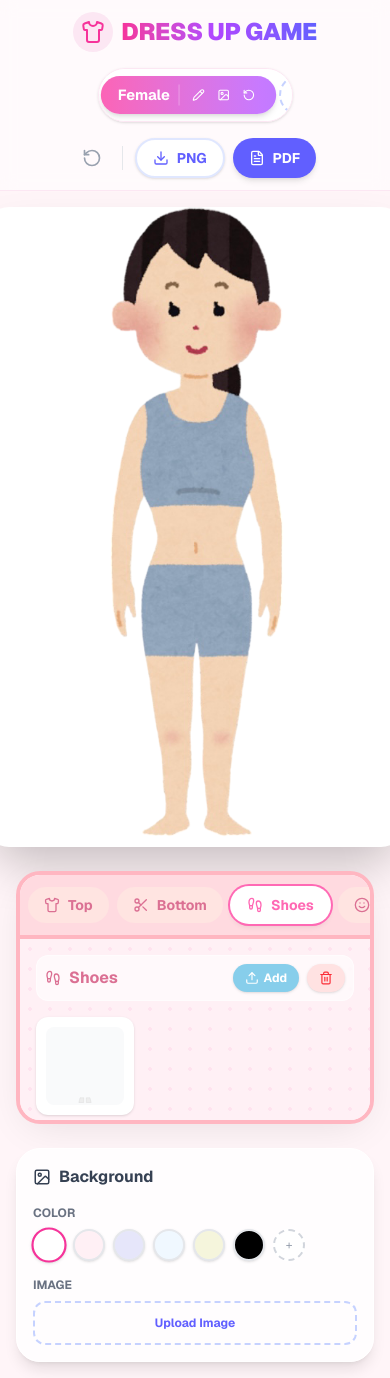
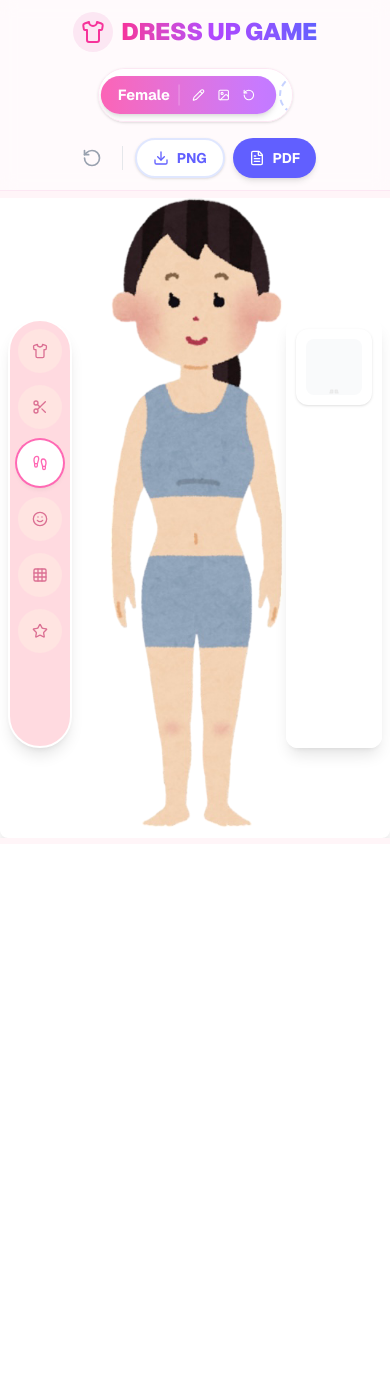
Before and after one commit to Napapakph/dress_up_game, a Next.js app: page / in a window 390 px wide. After the commit the page ends 844 px from the top, so only its background shows below. Built offline with nearby package versions, Linux system fonts and the light colour scheme.

Commit message:
"update-mobile-ui"

```diff
--- a/src/app/page.tsx
+++ b/src/app/page.tsx
@@ -550,10 +550,10 @@ export default function DressUpPage() {
       </header>
 
       {/* Main Layout */}
-      <main className="flex-1 flex flex-col md:flex-row overflow-hidden relative p-4 gap-6 items-center justify-center">
+      <main className="flex-1 flex flex-col md:flex-row overflow-hidden relative p-0 md:p-4 gap-0 md:gap-6 items-center justify-center">
 
-        {/* Left: Wardrobe Shelf - Floating Panel */}
-        <section className="w-full md:w-[320px] lg:w-[380px] h-[30vh] md:h-[85vh] z-20 order-2 md:order-1 flex-shrink-0">
+        {/* Left: Wardrobe Shelf - Floating Overlay on Mobile, Panel on Desktop */}
+        <section className="absolute inset-0 z-20 pointer-events-none md:static md:pointer-events-auto md:w-[320px] lg:w-[380px] md:h-[85vh] order-2 md:order-1 flex-shrink-0">
           <WardrobeShelf
              categories={categories}
              selectedCategory={selectedCategory}
@@ -566,9 +566,9 @@ export default function DressUpPage() {
         </section>
 
         {/* Center: Stage */}
-        <section className="relative flex-1 h-[50vh] md:h-[85vh] flex items-center justify-center order-1 md:order-2">
+        <section className="relative w-full h-full md:flex-1 md:h-[85vh] flex items-center justify-center order-1 md:order-2 bg-gray-50 md:bg-transparent">
            <div
-             className="relative w-full h-full max-w-[500px] flex items-center justify-center rounded-3xl overflow-hidden shadow-2xl transition-all"
+             className="relative w-full h-full md:max-w-[500px] flex items-center justify-center md:rounded-3xl overflow-hidden shadow-none md:shadow-2xl transition-all"
              style={{
                  background: background.type === 'color' ? background.value : `url(${background.value}) center/cover no-repeat`
              }}
@@ -587,8 +587,10 @@ export default function DressUpPage() {
            </div>
         </section>
 
-        {/* Right: Background Tools */}
-        <section className="w-full md:w-[200px] h-auto md:h-[85vh] z-20 order-3 flex flex-col gap-4">
+        {/* Right: Background Tools - Hidden on mobile for now to match design or stacked below? Keeping stacked below but it might be off-screen if h-full.
+            Let's keep it visible but maybe accessible via toggle later. For now, standard flow.
+        */}
+        <section className="hidden md:flex w-full md:w-[200px] h-auto md:h-[85vh] z-20 order-3 flex-col gap-4">
              <div className="bg-white/80 backdrop-blur-md p-4 rounded-3xl border border-white shadow-lg flex flex-col gap-4 h-full overflow-y-auto">
                  <h3 className="font-bold text-gray-700 flex items-center gap-2"><ImageIcon size={18}/> Background</h3>
 
@@ -621,12 +623,15 @@ export default function DressUpPage() {
              </div>
         </section>
 
-        {/* Layer Controls - Positioned absolute in main */}
+        {/* Layer Controls - Bottom bar on mobile, Right side on desktop */}
         {selectedId && (
-            <div className="absolute top-1/2 right-4 transform -translate-y-1/2 flex flex-col items-center gap-2 bg-white/90 p-3 rounded-lg shadow-lg border border-indigo-100 backdrop-blur-sm z-50 order-4">
-                <span className="text-[10px] font-bold text-gray-400 mb-1">LAYER</span>
-                <button onMouseDown={() => handleLayerChange('up')} className="p-2 bg-indigo-50 text-indigo-500 rounded hover:bg-indigo-100 transition">▲</button>
-                <button onMouseDown={() => handleLayerChange('down')} className="p-2 bg-indigo-50 text-indigo-500 rounded hover:bg-indigo-100 transition">▼</button>
+            <div className="absolute z-50 bg-white/90 backdrop-blur-sm border border-indigo-100 shadow-lg flex items-center justify-center
+                          bottom-6 left-1/2 -translate-x-1/2 flex-row gap-4 p-2 rounded-full w-auto
+                          md:top-1/2 md:right-4 md:left-auto md:bottom-auto md:-translate-y-1/2 md:translate-x-0 md:flex-col md:gap-2 md:p-3 md:rounded-lg">
+                <span className="text-[10px] font-bold text-gray-400 mb-0 md:mb-1 hidden md:block">LAYER</span>
+                <button onMouseDown={() => handleLayerChange('up')} className="p-2 bg-indigo-50 text-indigo-500 rounded-full md:rounded hover:bg-indigo-100 transition shadow-sm" title="Bring Forward">▲</button>
+                <div className="w-px h-4 bg-gray-300 md:hidden"></div>
+                <button onMouseDown={() => handleLayerChange('down')} className="p-2 bg-indigo-50 text-indigo-500 rounded-full md:rounded hover:bg-indigo-100 transition shadow-sm" title="Send Backward">▼</button>
             </div>
         )}
 
--- a/src/components/WardrobeShelf.tsx
+++ b/src/components/WardrobeShelf.tsx
@@ -82,16 +82,21 @@ export default function WardrobeShelf({
   };
 
   return (
-    <div className={`flex flex-col h-full bg-[#fff0f5] border-4 rounded-3xl overflow-hidden shadow-[0_10px_40px_-10px_rgba(0,0,0,0.1)] font-medium transition-colors ${isDeleteMode ? 'border-red-300' : 'border-[#ffb6c1]'}`}>
-      {/* Wardrobe Header/Tabs */}
-      <div className="bg-[#ffdae0] px-2 py-3 border-b-4 border-inherit flex items-center gap-2 overflow-x-auto no-scrollbar">
+    <div className={`flex md:flex-col h-full bg-transparent md:bg-[#fff0f5] border-0 md:border-4 rounded-3xl overflow-visible md:overflow-hidden shadow-none md:shadow-[0_10px_40px_-10px_rgba(0,0,0,0.1)] font-medium transition-colors ${isDeleteMode ? 'border-red-300' : 'border-[#ffb6c1]'}`}>
+
+      {/* Wardrobe Header/Tabs -> Floating Left Sidebar on Mobile, Top Bar on Desktop */}
+      <div className={`
+          pointer-events-auto absolute left-2 top-32 bottom-24 w-16 h-auto overflow-y-auto flex flex-col gap-3 p-2 rounded-full border-2 border-white shadow-lg z-30 no-scrollbar bg-[#ffdae0]
+          md:static md:translate-y-0 md:bg-[#ffdae0] md:w-full md:h-auto md:max-h-none md:flex-row md:items-center md:gap-2 md:overflow-y-hidden md:overflow-x-auto md:border-0 md:border-b-4 md:border-inherit md:py-3 md:px-2 md:rounded-none md:shadow-none
+      `}>
         {categories.map((cat) => (
           <button
             key={cat}
             onClick={() => onSelectCategory(cat)}
-            disabled={isDeleteMode} // Disable switching categories in delete mode to avoid confusion, or allowed? Allowed is fine but clearing selection might be needed. Let's allowing it but keep selection.
+            disabled={isDeleteMode}
+            title={cat}
             className={`
-                flex items-center gap-2 px-4 py-2 rounded-full text-sm font-bold transition-all transform hover:scale-105 flex-shrink-0
+                flex items-center justify-center md:justify-start gap-2 p-2 md:px-4 md:py-2 rounded-full text-sm font-bold transition-all transform hover:scale-105 flex-shrink-0 w-full aspect-square md:w-auto md:aspect-auto
                 ${
                   selectedCategory === cat
                     ? 'bg-white text-[#ff69b4] shadow-md ring-2 ring-[#ff69b4] ring-offset-1'
@@ -101,20 +106,23 @@ export default function WardrobeShelf({
             `}
           >
             <CategoryIcon category={cat} />
-            <span className="capitalize">{cat}</span>
+            <span className="capitalize hidden md:inline">{cat}</span>
           </button>
         ))}
       </div>
 
-      {/* Main Closet Area */}
-      <div className="flex-1 overflow-y-auto p-4 bg-[#fff0f5] relative">
-        <div className="absolute inset-0 opacity-10 pointer-events-none" style={{ backgroundImage: 'radial-gradient(#ff69b4 2px, transparent 2px)', backgroundSize: '20px 20px' }} />
+      {/* Main Closet Area -> Floating Right Sidebar on Mobile, Main Content on Desktop */}
+      <div className={`
+          pointer-events-auto absolute right-2 top-32 bottom-24 w-24 h-auto overflow-y-auto bg-white/90 backdrop-blur-sm rounded-xl border-2 border-white shadow-lg z-30 p-2 no-scrollbar
+          md:static md:translate-y-0 md:bg-[#fff0f5] md:w-auto md:h-full md:flex-1 md:border-0 md:shadow-none md:p-4 md:rounded-none
+      `}>
+        <div className="absolute inset-0 opacity-10 pointer-events-none md:block hidden" style={{ backgroundImage: 'radial-gradient(#ff69b4 2px, transparent 2px)', backgroundSize: '20px 20px' }} />
 
-        <div className="relative z-10">
+        <div className="relative z-10 h-full">
             {/* Action Bar */}
-            <div className={`flex justify-between items-center mb-4 p-2 rounded-xl backdrop-blur-sm border ${isDeleteMode ? 'bg-red-50 border-red-200' : 'bg-white/60 border-white/50'}`}>
+            <div className={`flex justify-between items-center mb-4 p-2 rounded-xl backdrop-blur-sm border ${isDeleteMode ? 'bg-red-50 border-red-200' : 'bg-white/60 border-white/50'} ${!isDeleteMode ? 'hidden md:flex' : ''}`}>
               <h3 className={`font-bold capitalize flex items-center gap-2 ${isDeleteMode ? 'text-red-500' : 'text-[#db7093]'}`}>
-                {isDeleteMode ? 'Select to Remove' : <><CategoryIcon category={selectedCategory} /> {selectedCategory}</>}
+                {isDeleteMode ? 'Remove' : <><CategoryIcon category={selectedCategory} /> {selectedCategory}</>}
               </h3>
 
               <div className="flex gap-2">
@@ -125,7 +133,7 @@ export default function WardrobeShelf({
                             onClick={() => setIsUploadOpen(!isUploadOpen)}
                             className="bg-[#87ceeb] hover:bg-[#5f9ea0] text-white px-3 py-1.5 rounded-full text-xs font-bold shadow-sm transition-colors flex items-center gap-1"
                             >
-                            <Upload size={14} /> Add
+                            <Upload size={14} /> <span className="hidden lg:inline">Add</span>
                         </button>
                         <button
                             onClick={() => setIsDeleteMode(true)}
@@ -148,7 +156,7 @@ export default function WardrobeShelf({
                             disabled={selectedToDelete.length === 0}
                             className="bg-red-500 hover:bg-red-600 disabled:opacity-50 text-white px-3 py-1.5 rounded-full text-xs font-bold shadow-sm transition-colors flex items-center gap-1"
                         >
-                            Delete ({selectedToDelete.length})
+                            Del ({selectedToDelete.length})
                         </button>
                     </>
                   )}
@@ -157,7 +165,7 @@ export default function WardrobeShelf({
 
             {/* Upload Panel - Only if not deleting */}
             {!isDeleteMode && isUploadOpen && (
-              <div className="mb-4 p-4 bg-white rounded-2xl border-2 border-[#87ceeb] shadow-md animate-in fade-in slide-in-from-top-2">
+              <div className="mb-4 p-4 bg-white rounded-2xl border-2 border-[#87ceeb] shadow-md animate-in fade-in slide-in-from-top-2 absolute top-10 left-0 right-0 z-50 md:static">
                 <div className="flex justify-between mb-2">
                     <span className="text-sm font-bold text-gray-600">New Item</span>
                     <button onClick={() => setIsUploadOpen(false)}><X size={16} className="text-gray-400"/></button>
@@ -165,7 +173,7 @@ export default function WardrobeShelf({
                 <input type="file" accept="image/png" onChange={handleFileChange} className="block w-full text-xs mb-2 text-gray-500" />
                 {uploadFile && (
                     <button onClick={handleUploadSubmit} className="w-full bg-[#87ceeb] text-white py-1 rounded-lg font-bold text-xs mt-2">
-                        Upload & Wear
+                        Wear
                     </button>
                 )}
               </div>
@@ -173,12 +181,12 @@ export default function WardrobeShelf({
 
             {/* Grid */}
             {filteredItems.length === 0 ? (
-            <div className="flex flex-col items-center justify-center py-20 text-[#ffb6c1] space-y-2">
-                <Shirt size={48} className="opacity-50" />
-                <p className="font-bold">Empty Shelf!</p>
+            <div className="flex flex-col items-center justify-center py-20 text-[#ffb6c1] space-y-2 h-full">
+                <Shirt size={24} className="opacity-50 md:w-12 md:h-12" />
+                <p className="font-bold text-xs md:text-base">Empty!</p>
             </div>
             ) : (
-            <div className="grid grid-cols-3 gap-3">
+            <div className={`grid gap-2 grid-cols-1 md:grid-cols-3 auto-rows-min`}>
                 {filteredItems.map((item) => {
                     const isSelectedToDelete = selectedToDelete.includes(item.id);
                     return (
@@ -189,7 +197,7 @@ export default function WardrobeShelf({
                                 group relative aspect-square bg-white rounded-xl border-2
                                 ${isDeleteMode
                                     ? (isSelectedToDelete ? 'border-red-500 bg-red-50' : 'border-dashed border-gray-300')
-                                    : 'border-transparent hover:border-[#ff69b4] hover:shadow-lg'
+                                    : 'border-transparent md:hover:border-[#ff69b4] md:hover:shadow-lg'
                                 }
                                 shadow-sm transition-all cursor-pointer
                                 flex items-center justify-center overflow-hidden
@@ -203,9 +211,9 @@ export default function WardrobeShelf({
                                 className={`relative w-full h-full object-contain p-2 transition-transform duration-300 ${!isDeleteMode ? 'group-hover:scale-110' : ''}`}
                             />
 
-                            {/* "Wear" Badge on Hover */}
+                            {/* "Wear" Badge on Hover - Desktop Only */}
                             {!isDeleteMode && (
-                                <div className="absolute bottom-1 bg-[#ff69b4] text-white text-[10px] px-2 py-0.5 rounded-full opacity-0 group-hover:opacity-100 transition-opacity font-bold shadow-sm">
+                                <div className="absolute bottom-1 bg-[#ff69b4] text-white text-[10px] px-2 py-0.5 rounded-full opacity-0 group-hover:opacity-100 transition-opacity font-bold shadow-sm hidden md:block">
                                     Wear
                                 </div>
                             )}
```
